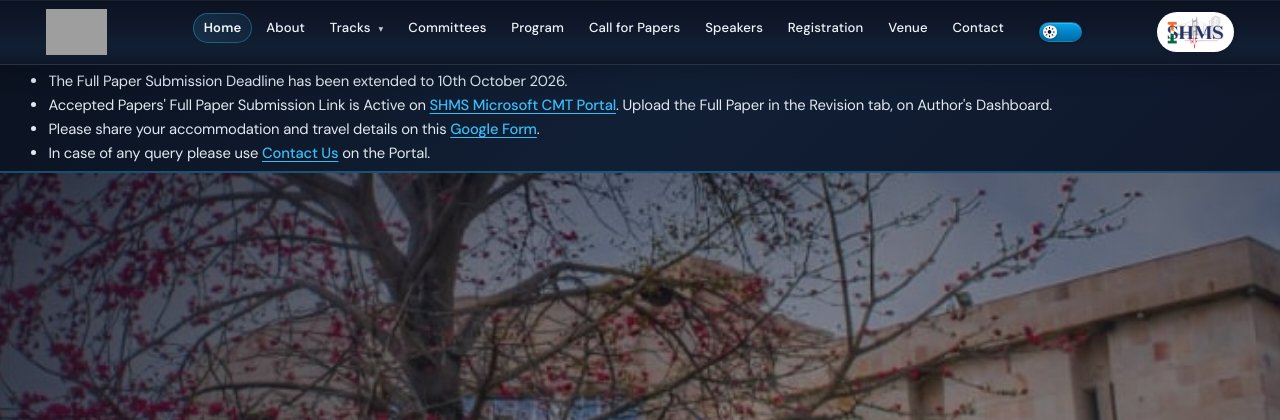
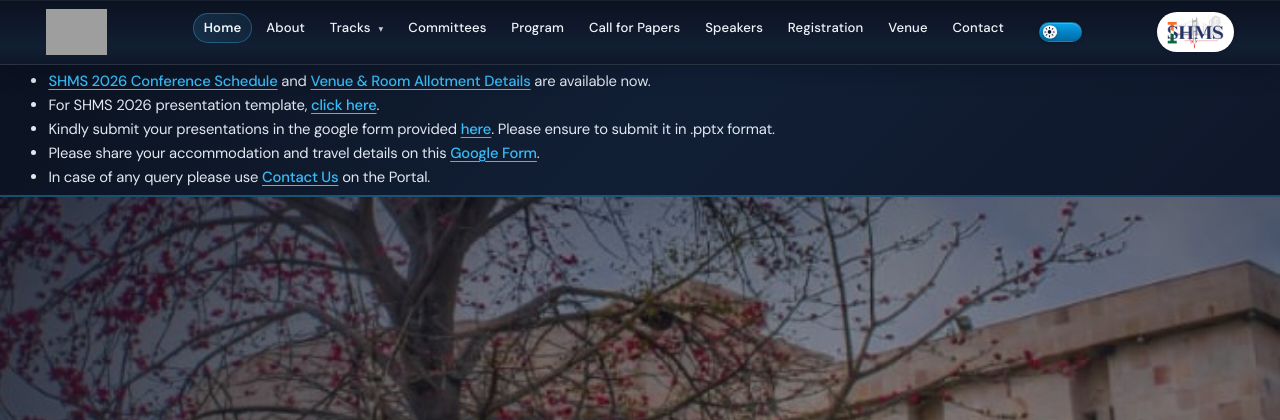
Before and after one commit to Ayush25shrivastava/SHMS-2026-Website, a PHP site: page /CLI/index.php in a window 1280 px wide. Shown: the top 420 px of the page. Run offline with PHP 8.4, Linux system fonts and the light colour scheme; some libraries are stand-ins or nearby versions; grey boxes are pictures that could not be loaded.

Commit message:
feat: add navigation bar include file with theme toggle and announcement banner

```diff
--- a/includes/nav.php
+++ b/includes/nav.php
@@ -155,8 +155,11 @@ $__shmsNav = isset($shmsNavPage) ? $shmsNavPage : '';
   <div class="home-announcement-banner" aria-label="Important Announcements">
     <div class="home-announcement-container">
       <ul class="home-announcement-list">
-        <li>The Full Paper Submission Deadline has been extended to 10th October 2026.</li>
-        <li>Accepted Papers' Full Paper Submission Link is Active on <a href="https://cmt3.research.microsoft.com/User/Login?ReturnUrl=%2FSHMS2026%2FSubmission%2FIndex" target="_blank" rel="noopener noreferrer">SHMS Microsoft CMT Portal</a>. Upload the Full Paper in the Revision tab, on Author's Dashboard.</li>
+        <li><a href="https://drive.google.com/file/d/1uTrQYwt4VThuzY20qt7-tQ9H_YDWNaLZ/view?usp=sharing" target="_blank" rel="noopener noreferrer">SHMS 2026 Conference Schedule</a> and <a href="https://drive.google.com/file/d/1oRmLhz5bOxmKgm0FCE77rq3TB-wGmQ1B/view?usp=sharing" target="_blank" rel="noopener noreferrer">Venue & Room Allotment Details</a> are available now.</li>
+        <li>For SHMS 2026 presentation template, <a href="https://docs.google.com/presentation/d/1E8I0z0RDTEM5Z1NibxsGryjeJTkkZu50/edit?usp=sharing&ouid=109414172089836850540&rtpof=true&sd=true" target="_blank" rel="noopener noreferrer">click here</a>.</li>
+        <li>Kindly submit your presentations in the google form provided <a href="https://docs.google.com/forms/d/e/1FAIpQLSeLMm3UU86j8XQCj8mtDqpW4VhaLDWvWjuMf66UXLn_3w18kw/viewform" target="_blank" rel="noopener noreferrer">here</a>. Please ensure to submit it in .pptx format.</li>
+        <!-- <li>The Full Paper Submission Deadline has been extended to 10th October 2026.</li>
+        <li>Accepted Papers' Full Paper Submission Link is Active on <a href="https://cmt3.research.microsoft.com/User/Login?ReturnUrl=%2FSHMS2026%2FSubmission%2FIndex" target="_blank" rel="noopener noreferrer">SHMS Microsoft CMT Portal</a>. Upload the Full Paper in the Revision tab, on Author's Dashboard.</li> -->
         <li>Please share your accommodation and travel details on this <a href="https://forms.gle/vBY1g1Ha3kzVderW7" target="_blank" rel="noopener noreferrer">Google Form</a>.</li>
         <li>In case of any query please use <a href="contact.php#page-content">Contact Us</a> on the Portal.</li>
       </ul>
```
